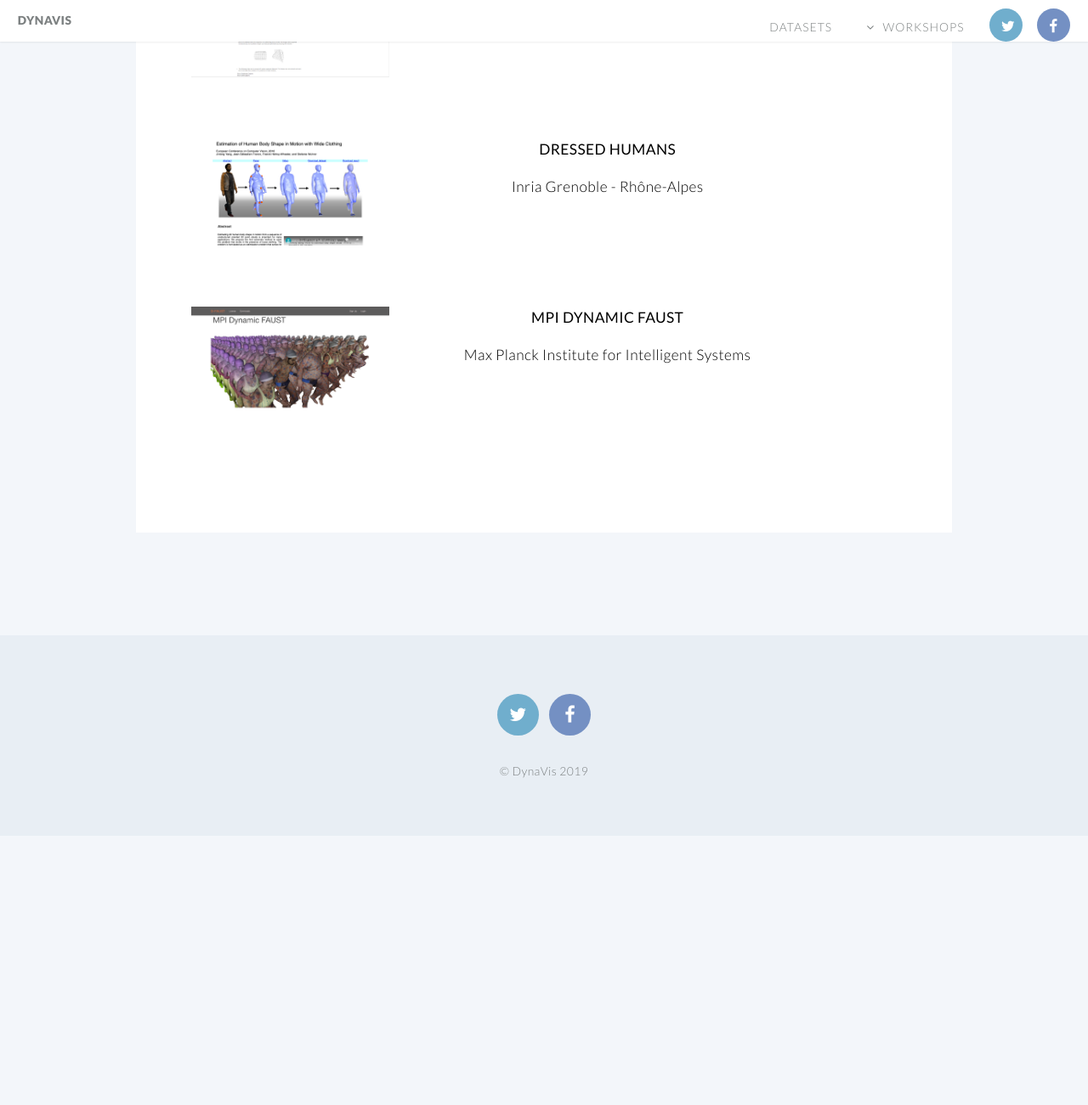
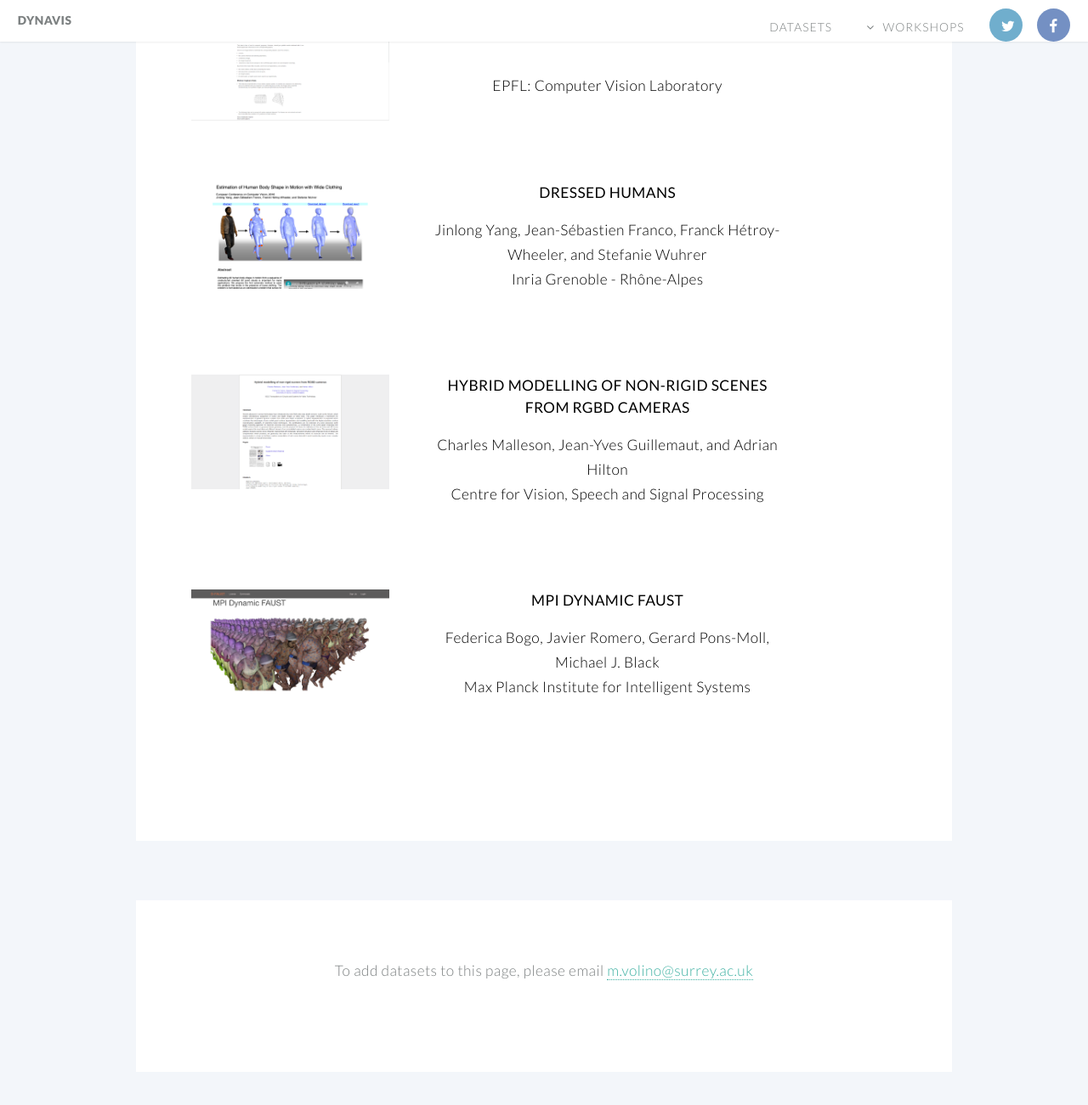
Before and after one commit to DynaVis/DynaVis.github.io, a Jekyll site: the page built from datasets.html, in a window 1280 px wide and 1400 px high, scrolled down 1254 px. Shown: the top 1301 px of the window at 85% size. Built offline with Jekyll 4.4.1, drawn with Linux system fonts in a browser that asks for light colours; before the commit the page ends 2238 px from its top, so only the background shows below that; some of the changed text lies outside the part shown.

Commit message:
Added charles dataset and included an organisation in all other datasets

```diff
--- a/_data/datasets.yml
+++ b/_data/datasets.yml
@@ -1,41 +1,54 @@
 
 - name: "MPI Dynamic FAUST"
-  author: "Max Planck Institute for Intelligent Systems"
+  author: "Federica Bogo, Javier Romero, Gerard Pons-Moll, Michael J. Black"
+  organisation: "Max Planck Institute for Intelligent Systems"
   url: "http://dfaust.is.tue.mpg.de/"
   image: "/images/datasets/mpi_dfaust.png"
 
 
 - name: "4D Repository"
-  author: "Inria Grenoble - Rhône-Alpes"
+  author: ""
+  organisation: "Inria Grenoble - Rhône-Alpes"
   url: "http://4drepository.inrialpes.fr/"
   image: "/images/datasets/inria_4drep.png"
 
 
 - name: "CVSSP 3D"
-  author: "Centre for Vision, Speech and Signal Processing"
+  author: ""
+  organisation: "Centre for Vision, Speech and Signal Processing"
   url: "https://cvssp.org/data/cvssp3d/"
   image: "/images/datasets/cvssp3d.png"
 
 
 - name: "Dressed Humans"
-  author: "Inria Grenoble - Rhône-Alpes"
+  author: "Jinlong Yang, Jean-Sébastien Franco, Franck Hétroy-Wheeler, and Stefanie Wuhrer"
+  organisation: "Inria Grenoble - Rhône-Alpes"
   url: "http://dressedhuman.gforge.inria.fr/"
   image: "/images/datasets/inria_dressed_humans.png"
 
 
 - name: "AVA Multi-View Dataset for Gait Recognition"
-  author: "University of Cordoba"
+  author: ""
+  organisation: "University of Cordoba"
   url: "http://www.uco.es/grupos/ava/node/41"
   image: "/images/datasets/avamvg.png"
 
 
 - name: "Articulated Mesh Animation from Multi-view Silhouettes"
   author: "Daniel Vlasic, Ilya Baran, Wojciech Matusik, Jovan Popović"
+  organisation: "Massachusetts Institute of Technology"
   url: "http://people.csail.mit.edu/drdaniel/mesh_animation/"
   image: "/images/datasets/amamvs.png"
 
 
 - name: "Deformable Surface Reconstruction"
-  author: "EPFL: Computer Vision Laboratory"
+  author: ""
+  organisation: "EPFL: Computer Vision Laboratory"
   url: "https://cvlab.epfl.ch/data/data-dsr-index-php/"
   image: "/images/datasets/epfl_dsr.png"
+
+- name: "Hybrid modelling of non-rigid scenes from RGBD cameras"
+  author: "Charles Malleson, Jean-Yves Guillemaut, and Adrian Hilton"
+  organisation: "Centre for Vision, Speech and Signal Processing"
+  url: "https://cvssp.org/projects/4d/dynamic_rgbd_modelling/"
+  image: "/images/datasets/rgbd_hybrid_modelling.png"
--- a/datasets.html
+++ b/datasets.html
@@ -10,8 +10,10 @@
         <h2><strong>Datasets</strong></h2>
     </header>
 
+
    <!-- Three -->
     <section class="wrapper style3 container special">
+
 
         {% assign datasets = site.data.datasets| sort: "name" %}
         {% for dataset in datasets %}
@@ -26,7 +28,8 @@
                         <section>
                             <header>
                                 <h4 style="color: black"><strong>{{dataset.name}}</strong></h4>
-                                <p style="color: black">{{dataset.author}}</p>
+                                <p style="color: black">{{dataset.author}}<br/>{{dataset.organisation}}</p>
+
                             </header>
                         </section>
                     </div>
@@ -36,7 +39,10 @@
             <br>
         {% endfor %}
 
+    </section>
 
+    <section class="wrapper style3 container special">
+		<p> To add datasets to this page, please email <a href="mailto:m.volino@surrey.ac.uk?subject=Dynavis Datasets&body=Name;Author;Organisation;URL">m.volino@surrey.ac.uk</a></p>
     </section>
 
 </article>
```
Also changed, not shown: images/datasets/rgbd_hybrid_modelling.png (added).
